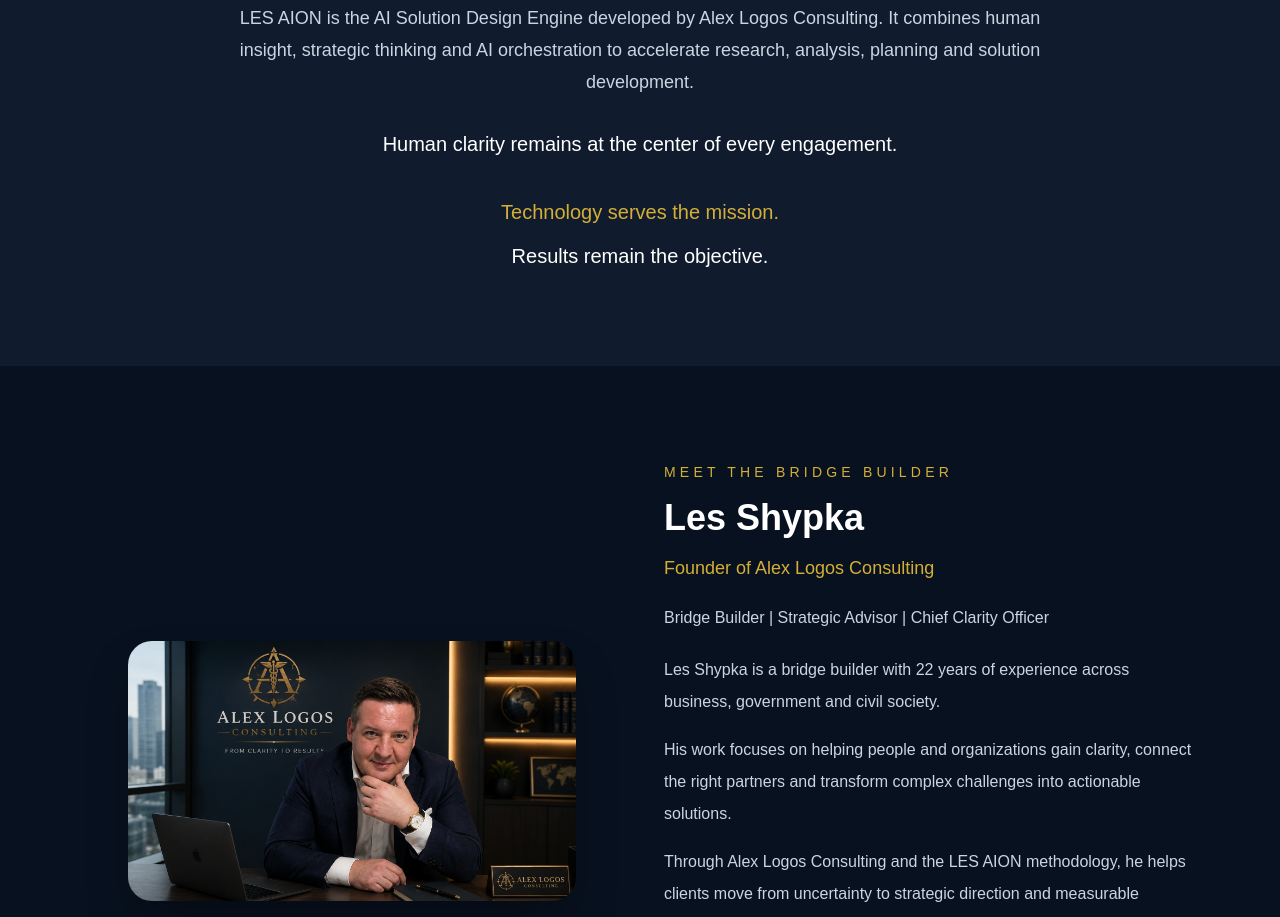
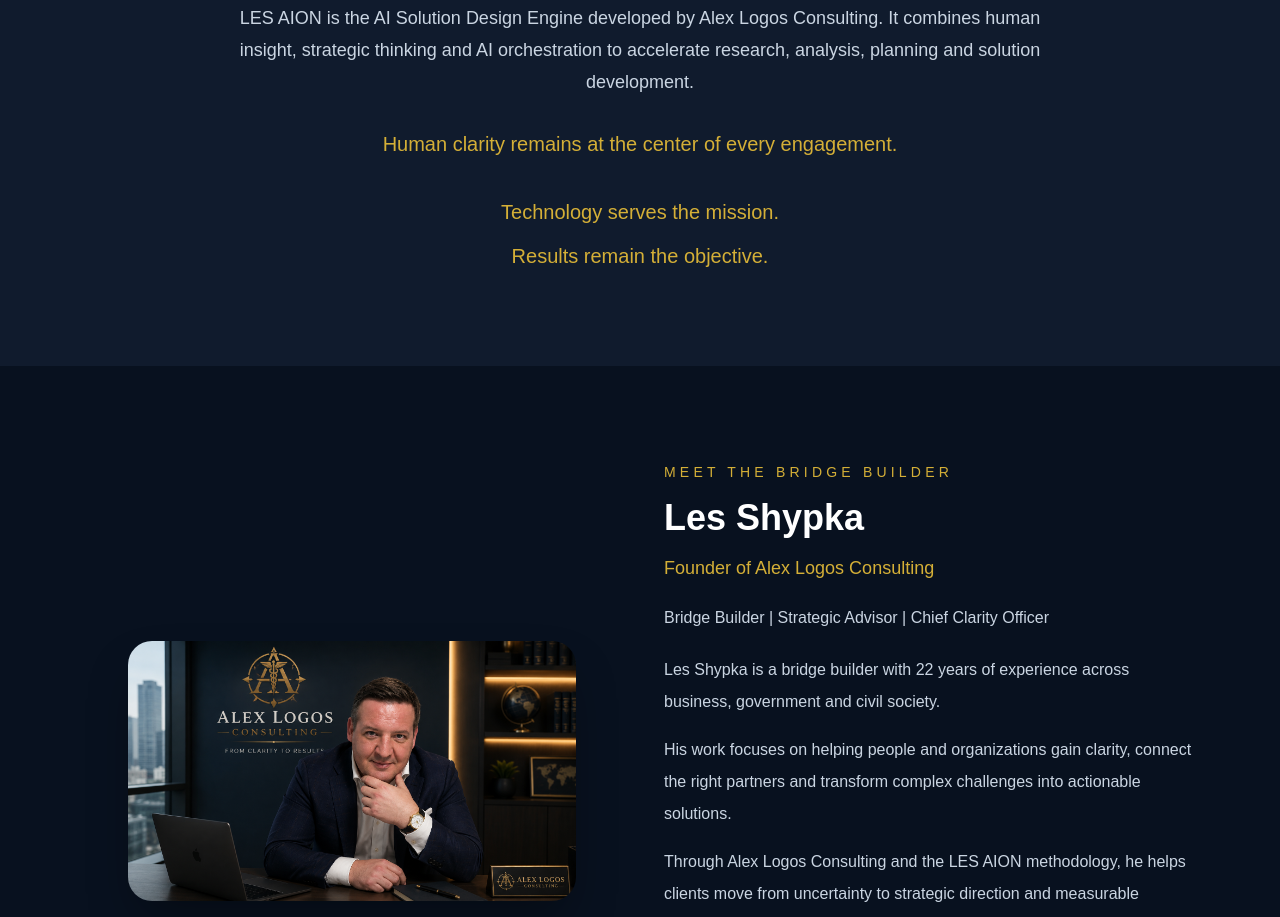
Before and after one commit to shypkaalex/alexlogos-consulting, a Next.js app: page / in a window 1280 px wide. Shown: the part 1960-2877 px from the top of the page. Built offline with nearby package versions, Linux system fonts and the light colour scheme.

Commit message:
Refine LES AION section and unify mission statement styling

```diff
--- a/app/page.tsx
+++ b/app/page.tsx
@@ -111,9 +111,9 @@ export default function Home() {
             solution development.
           </p>
 
-          <p className="mb-4 text-xl">
-            Human clarity remains at the center of every engagement.
-          </p>
+          <p className="mb-4 text-xl text-[#D4AF37] font-medium">
+  Human clarity remains at the center of every engagement.
+</p>
 
 <div className="mt-10">
 
@@ -123,7 +123,9 @@ export default function Home() {
             Technology serves the mission.
           </p>
 
-          <p className="text-xl">Results remain the objective.</p>
+          <p className="text-xl text-[#D4AF37] font-medium">
+  Results remain the objective.
+</p>
         </div>
       </section>
 
```
